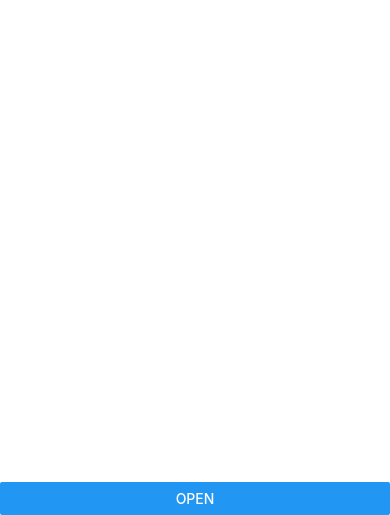
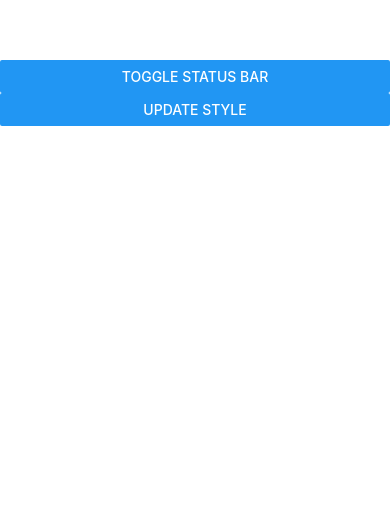
Before and after one commit to ayushvora01/React.Native, a React Native app: screen / in a window 390 px wide. Shown: the part 329-844 px from the top of the page. Built offline with nearby package versions, Linux system fonts and the light colour scheme.

Commit message:
Update App.tsx

```diff
--- a/App.tsx
+++ b/App.tsx
@@ -22,6 +22,7 @@
   TouchableOpacity,
   ActivityIndicator,
   Modal,
+  Pressable,
 } from 'react-native';
 
 import {
@@ -40,50 +41,24 @@
 function App(): JSX.Element {
   const isDarkMode = useColorScheme() === 'dark';
 
-  const[showModal,setShowModal]=useState(false);
+  const [hide,setHide]=useState(false);
+  const [barStyle,setBarStyle]=useState("default");
 
   return (
-    <View style={Styles.main}>
-      <Modal transparent={true} visible={showModal} animationType='slide'>
-        <View style={Styles.centeredView}>
-          <View style={Styles.modalView}>
-            <Text style={Styles.modalText}>Hello, I am Ayush</Text>
-            <Button title='Close' onPress={()=>setShowModal(false)}/>
-          </View>
-        </View>
-      </Modal>
-      <View style={Styles.buttonView}>
-        <Button title='Open' onPress={()=>setShowModal(true)}/></View>
+    <View style={Styles.container}>
+      <StatusBar backgroundColor={'red'} barStyle={barStyle} hidden={hide}></StatusBar>
+      <Button title='Toggle Status Bar' onPress={()=>setHide(!hide)}/>
+      <Button title='Update Style' onPress={()=>setBarStyle("dark-content")}/>
     </View>
   );
 }
 
 const Styles = StyleSheet.create({
-  main: {
-    flex: 1,
-  },
-  buttonView: {
-    flex: 1,
-    justifyContent: 'flex-end',
-  },
-  centeredView: {
+  container:{
     flex: 1,
     justifyContent: 'center',
-    alignItems: 'center',
-  },
-  modalView: {
-    backgroundColor: 'black',
-    padding: 30,
-    borderRadius: 20,
-    shadowColor: 'black',
-    elevation: 5,
-  },
-  modalText: {
-    fontSize: 30,
-    fontWeight: '400',
-    color: 'white',
-    marginBottom: 20,
   }
+
 })
 
 export default App;
```
